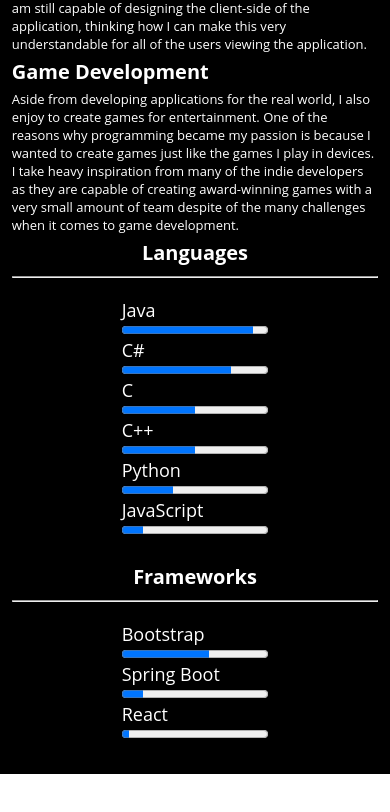
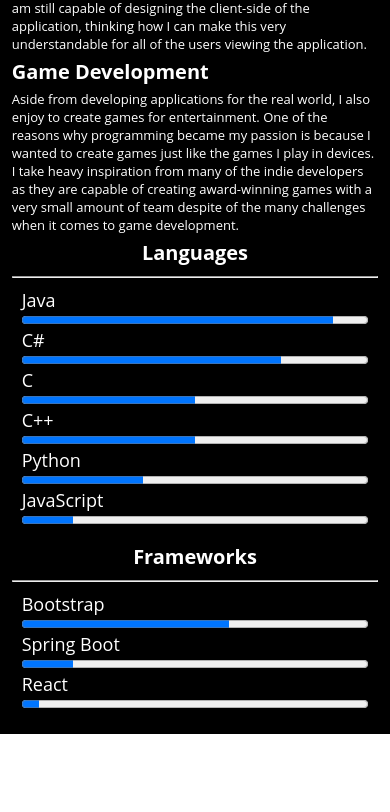
Before and after one commit to Shinitaii/Shinitaii.github.io, a plain HTML site: page index.html in a window 390 px wide. Shown: the part 1173-1985 px from the top of the page. Drawn offline with Linux system fonts and the light colour scheme; animation ran at ten frames a second.

Commit message:
fixed other unseen bugs

```diff
--- a/src/css/style.css
+++ b/src/css/style.css
@@ -109,8 +109,8 @@ hr{
 }
 
 .language, .framework{
-    padding: 10px 10px;
-    margin: 10px 100px;
+    width: 500px;
+    margin: 10px;
     display: flex;
     flex-direction: column;
 }
@@ -276,6 +276,10 @@ hr{
         flex-direction: column;
     }
 
+    .language, .framework{
+        width: auto;
+    }
+
     .sub-career{
         flex-direction: column;
         align-items: center;
```
Also changed, not shown: res/images/icon.png (deleted), res/images/java.png (deleted), res/images/phs.jpg (deleted), res/images/sces.jpg (deleted), 1 other file.
